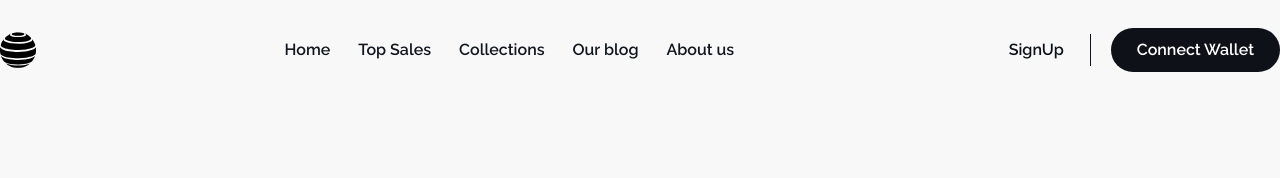
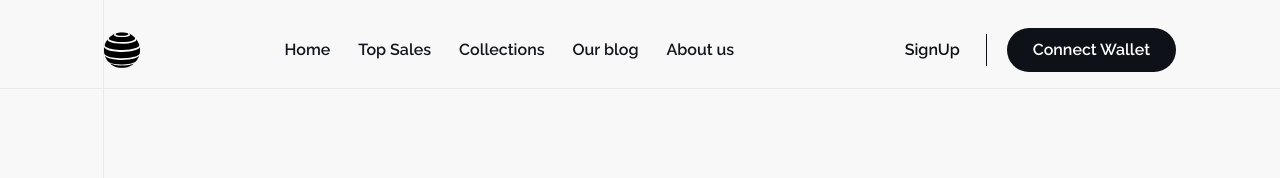
Before and after one commit to SergeCodeur/figma-to-code-ed2-week1, a React (Vite) app: page / in a window 1280 px wide. Shown: the top 178 px of the page. Built offline with nearby package versions, Linux system fonts and the light colour scheme.

Commit message:
feat : ajout d'un container et des lignes de styles

```diff
--- a/src/App.tsx
+++ b/src/App.tsx
@@ -7,13 +7,19 @@ import Hero from "./components/sections/Hero";
 
 function App() {
   return (
-    <main>
+    <main className="relative">
+      <div className="container relative overflow-x-hidden">
         <Header />
         <Hero />
         <Collections />
         <CreateSell />
         <CallToAction />
         <Footer />
+        {/* Vertical Line*/}
+        <span className="absolute top-0 left-[63px] max-lg:left-[31px] max-sm:left-[19px] w-[1px] h-full bg-neutral-50 z-[2]"></span>
+      </div>
+      {/* Horizontal Top Line */}
+      <span className="absolute top-[88px] max-lg:top-[64px] left-0 h-[1px] w-full bg-neutral-50 z-[2]"></span>
     </main>
   );
 }
```
Lines whose indentation alone changed are shown as unchanged.
